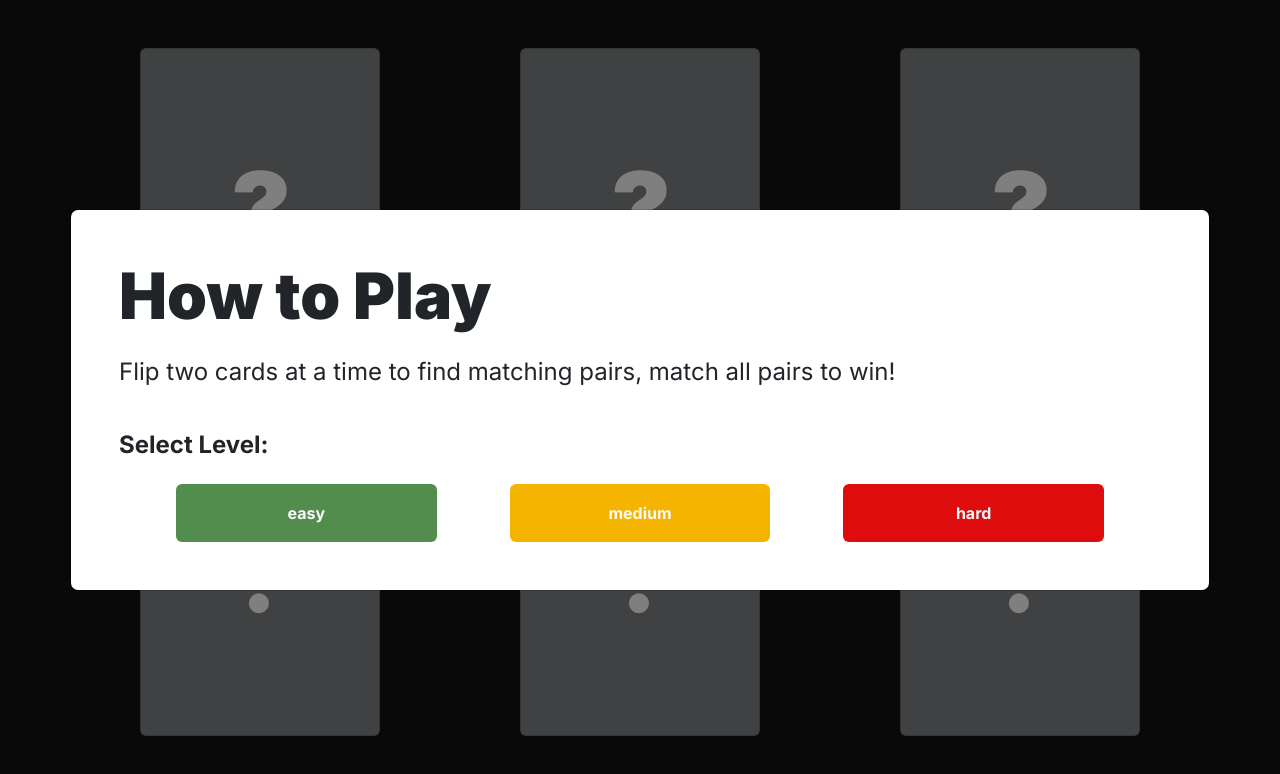
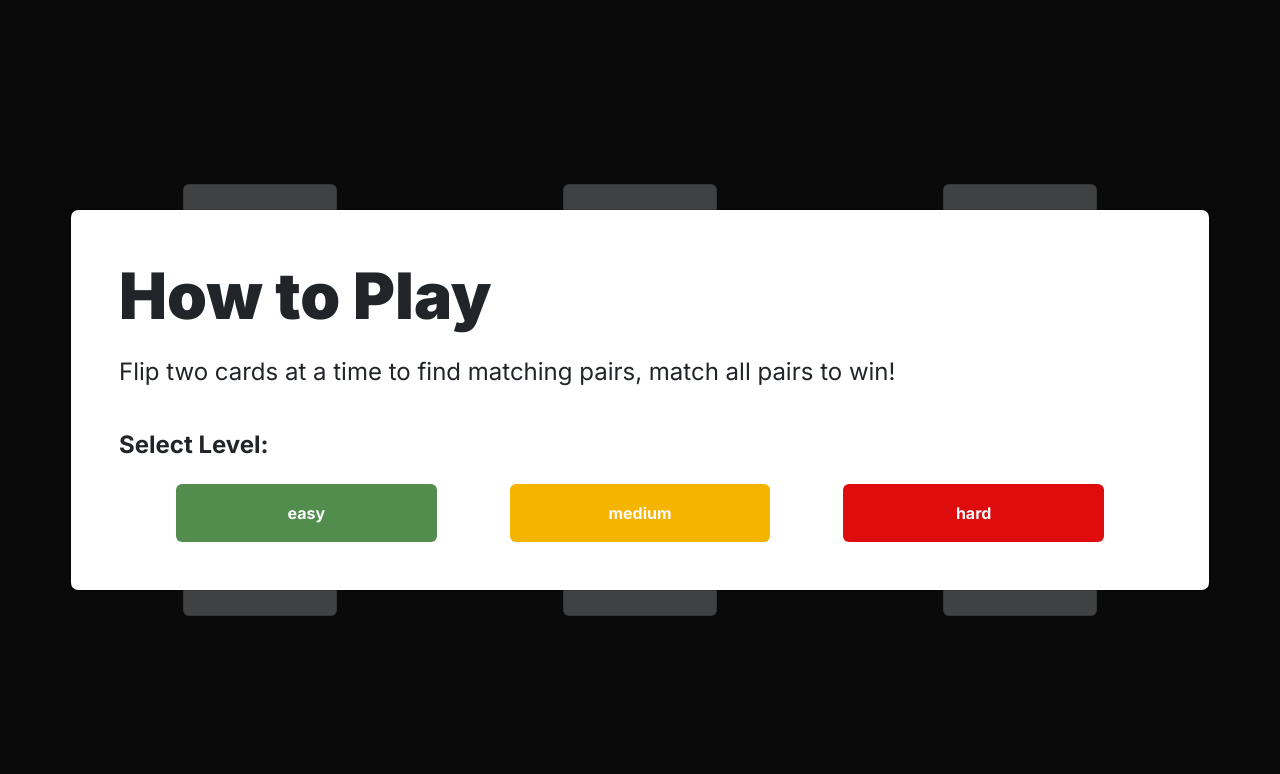
Before and after one commit to joshuavaughn/Project-2---Javascript-Game, a plain HTML site: page index.html in a window 1280 px wide. Drawn offline with nearby package versions, Linux system fonts and the light colour scheme; a web font is replaced by a local one.

Commit message:
responsiveness done

```diff
--- a/index.html
+++ b/index.html
@@ -13,51 +13,70 @@
 <body>
 
     <!-- card container -->
-    <main class="container-md py-5" id="card-container">
+    <main class="container-md py-5 d-flex flex-column justify-content-center" style="height: 100vh;"
+        id="card-container">
         <div class="row mb-5" id="row1">
             <div class="col d-flex justify-content-center">
-                <div class="card" style="height: 20em; width: 15em; background-color: #818384;">
-                    <div class="card-body d-flex justify-content-center align-items-center" style="">
-                        <img src="./sources/images/question-mark.png" class="card-icon" alt="question-mark">
+                <button class="card"
+                    style="height: 15vw; width: 12vw; max-width: 200px; max-height: 300px; background-color: #818384;"
+                    id="card${i}">
+                    <div class="card-body d-flex justify-content-center align-items-center">
+                        <img src="./sources/images/question-mark.png" class="card-icon" alt="question-mark"
+                            id="icon${i}" style="max-width: 80%; height: auto;">
                     </div>
-                </div>
+                </button>
             </div>
             <div class="col d-flex justify-content-center">
-                <div class="card" style="height: 20em; width: 15em; background-color: #818384;">
-                    <div class="card-body d-flex justify-content-center align-items-center" style="">
-                        <img src="./sources/images/question-mark.png" class="card-icon" alt="question-mark">
+                <button class="card"
+                    style="height: 15vw; width: 12vw; max-width: 200px; max-height: 300px; background-color: #818384;"
+                    id="card${i}">
+                    <div class="card-body d-flex justify-content-center align-items-center">
+                        <img src="./sources/images/question-mark.png" class="card-icon" alt="question-mark"
+                            id="icon${i}" style="max-width: 80%; height: auto;">
                     </div>
-                </div>
+                </button>
             </div>
             <div class="col d-flex justify-content-center">
-                <div class="card" style="height: 20em; width: 15em; background-color: #818384;">
-                    <div class="card-body d-flex justify-content-center align-items-center" style="">
-                        <img src="./sources/images/question-mark.png" class="card-icon" alt="question-mark">
+                <button class="card"
+                    style="height: 15vw; width: 12vw; max-width: 200px; max-height: 300px; background-color: #818384;"
+                    id="card${i}">
+                    <div class="card-body d-flex justify-content-center align-items-center">
+                        <img src="./sources/images/question-mark.png" class="card-icon" alt="question-mark"
+                            id="icon${i}" style="max-width: 80%; height: auto;">
                     </div>
-                </div>
+                </button>
             </div>
         </div>
         <div class="row" id="row2">
             <div class="col d-flex justify-content-center">
-                <div class="card" style="height: 20em; width: 15em; background-color: #818384;">
-                    <div class="card-body d-flex justify-content-center align-items-center" style="">
-                        <img src="./sources/images/question-mark.png" class="card-icon" alt="question-mark">
+                <button class="card"
+                    style="height: 15vw; width: 12vw; max-width: 200px; max-height: 300px; background-color: #818384;"
+                    id="card${i}">
+                    <div class="card-body d-flex justify-content-center align-items-center">
+                        <img src="./sources/images/question-mark.png" class="card-icon" alt="question-mark"
+                            id="icon${i}" style="max-width: 80%; height: auto;">
                     </div>
-                </div>
+                </button>
             </div>
             <div class="col d-flex justify-content-center">
-                <div class="card" style="height: 20em; width: 15em; background-color: #818384;">
-                    <div class="card-body d-flex justify-content-center align-items-center" style="">
-                        <img src="./sources/images/question-mark.png" class="card-icon" alt="question-mark">
+                <button class="card"
+                    style="height: 15vw; width: 12vw; max-width: 200px; max-height: 300px; background-color: #818384;"
+                    id="card${i}">
+                    <div class="card-body d-flex justify-content-center align-items-center">
+                        <img src="./sources/images/question-mark.png" class="card-icon" alt="question-mark"
+                            id="icon${i}" style="max-width: 80%; height: auto;">
                     </div>
-                </div>
+                </button>
             </div>
             <div class="col d-flex justify-content-center">
-                <div class="card" style="height: 20em; width: 15em; background-color: #818384;">
-                    <div class="card-body d-flex justify-content-center align-items-center" style="">
-                        <img src="./sources/images/question-mark.png" class="card-icon" alt="question-mark">
+                <button class="card"
+                    style="height: 15vw; width: 12vw; max-width: 200px; max-height: 300px; background-color: #818384;"
+                    id="card${i}">
+                    <div class="card-body d-flex justify-content-center align-items-center">
+                        <img src="./sources/images/question-mark.png" class="card-icon" alt="question-mark"
+                            id="icon${i}" style="max-width: 80%; height: auto;">
                     </div>
-                </div>
+                </button>
             </div>
         </div>
     </main>
@@ -78,9 +97,12 @@
                     <p>Flip two cards at a time to find matching pairs, match all pairs to win!</p>
                     <h3>Select Level:</h3>
                     <div class="d-flex gap-3 justify-content-evenly mt-4">
-                        <button type="button" class="btn p-3 text-light fw-bold difficulty" data-bs-dismiss="modal" style="width: 25%; background: #538D4E;" id="easy">easy</button>
-                        <button type="button" class="btn p-3 text-light fw-bold difficulty" data-bs-dismiss="modal" style="width: 25%; background: #F5B400;" id="medium">medium</button>
-                        <button type="button" class="btn p-3 text-light fw-bold difficulty" data-bs-dismiss="modal" style="width: 25%; background: #DE0C0C;" id="hard">hard</button>
+                        <button type="button" class="btn p-3 text-light fw-bold difficulty" data-bs-dismiss="modal"
+                            style="width: 25%; background: #538D4E;" id="easy">easy</button>
+                        <button type="button" class="btn p-3 text-light fw-bold difficulty" data-bs-dismiss="modal"
+                            style="width: 25%; background: #F5B400;" id="medium">medium</button>
+                        <button type="button" class="btn p-3 text-light fw-bold difficulty" data-bs-dismiss="modal"
+                            style="width: 25%; background: #DE0C0C;" id="hard">hard</button>
                     </div>
                 </div>
             </div>
@@ -94,7 +116,8 @@
                 <div class="modal-body p-5 text-dark">
                     <h1>Shuffiling Cards</h1>
                     <p>Test your luck and pick the same card!</p>
-                    <button type="button" class="btn-close d-none" id="closeShuffleModal" data-bs-dismiss="modal"></button>
+                    <button type="button" class="btn-close d-none" id="closeShuffleModal"
+                        data-bs-dismiss="modal"></button>
                 </div>
             </div>
         </div>
@@ -109,11 +132,34 @@
                     <p id="gameScore"></p>
                 </div>
                 <div class="modal-footer d-flex justify-content-center align-items-center py-3">
-                <button type="button" class="btn btn-warning" id="playAgain" data-bs-dismiss="modal">Play Again!</button>
+                    <button type="button" class="btn btn-warning p-3" id="playAgain" data-bs-dismiss="modal">Play
+                        Again!</button>
                 </div>
             </div>
         </div>
     </div>
+
+    <div class="modal fade" id="resizeModal" data-bs-backdrop="static" data-bs-keyboard="false" tabindex="-1"
+        aria-labelledby="staticBackdropLabel" aria-hidden="true">
+        <div class="modal-dialog modal-dialog-centered modal-xl">
+            <div class="modal-content" id="instructions">
+                <div class="modal-body p-5 text-dark d-flex flex-column justify-content-center align-items-center text-center">
+                    <img src="/sources/images/rotate_90_degrees_cw_23dp_F5B400_FILL0_wght400_GRAD0_opsz24.svg" alt="rotate"
+                    style="height: auto; width: 15vw;" class="m-3">
+                    <p>For better experience, please rotate your device to landscape mode. 😊</p>
+                    <button type="button" class="btn-close d-none" id="closeResizeModal"
+                        data-bs-dismiss="modal"></button>
+                </div>
+            </div>
+        </div>
+    </div>
+
+    <!-- alert -->
+    <!-- <div id="landscapeMessage" class="alert alert-light text-center d-none">
+        <img src="/sources/images/rotate_90_degrees_cw_23dp_F5B400_FILL0_wght400_GRAD0_opsz24.svg" alt="rotate"
+            style="height: auto; width: 15vw;" class="m-3">
+        <p>For better experience, please rotate your device to landscape mode. 😊</p>
+    </div> -->
 
     <script src="https://cdn.jsdelivr.net/npm/bootstrap@5.3.3/dist/js/bootstrap.bundle.min.js"
         integrity="sha384-YvpcrYf0tY3lHB60NNkmXc5s9fDVZLESaAA55NDzOxhy9GkcIdslK1eN7N6jIeHz"
--- a/main.js
+++ b/main.js
@@ -21,9 +21,8 @@ const iconArray = [
 
 let gameScore = 0;
 
-//display instructions
-const instructionsModal = new bootstrap.Modal('#staticBackdrop');
-instructionsModal.show(this);
+window.addEventListener('resize', checkOrientation);
+window.addEventListener('load', checkOrientation);
 
 // set level
 const LEVEL = document.querySelectorAll(`.difficulty`);
@@ -65,18 +64,18 @@ async function initialize (numberOfCards) {
             //make card
             document.querySelector(`#row1`).innerHTML += `
             <div class="col d-flex justify-content-center">
-                <button class="card" style="height: 20em; width: 15em; background-color: #818384;" id = "card${i}">
-                    <div class="card-body d-flex justify-content-center align-items-center" style="">
-                        <img src="./sources/images/question-mark.png" class="card-icon" alt="question-mark" id = "icon${i}">
+                <button class="card" style="height: 15vw; width: 12vw; max-width: 200px; max-height: 300px; background-color: #818384;" id = "card${i}">
+                    <div class="card-body d-flex justify-content-center align-items-center">
+                        <img src="./sources/images/question-mark.png" class="card-icon" alt="question-mark" id = "icon${i}"  style="max-width: 15vw; height: auto;">
                     </div>
                 </button>
             </div>`;
         } else {
             document.querySelector(`#row2`).innerHTML += `
             <div class="col d-flex justify-content-center">
-                <button class="card" style="height: 20em; width: 15em; background-color: #818384;" id = "card${i}">
-                    <div class="card-body d-flex justify-content-center align-items-center" style="">
-                        <img src="./sources/images/question-mark.png" class="card-icon" alt="question-mark" id = "icon${i}">
+                <button class="card" style="height: 15vw; width: 12vw; max-width: 200px; max-height: 300px; background-color: #818384;" id = "card${i}">
+                    <div class="card-body d-flex justify-content-center align-items-center">
+                        <img src="./sources/images/question-mark.png" class="card-icon" alt="question-mark" id = "icon${i}"  style="max-width: 15vw; height: auto;">
                     </div>
                 </button>
             </div>`;
@@ -104,12 +103,12 @@ function revealAll() {
     displayCards.forEach((display) => {
         display.style.backgroundColor = "white";
         display.style.borderStyle = "solid";
-        display.style.borderWidth = "10px";
+        display.style.borderWidth = "0.3em";
         display.style.borderColor = "#818384";
 
         let displayIcon = document.querySelector(`#icon${display.id[4]}`);
         displayIcon.getAttributeNode("src").value = cardsArray[display.id[4]].icon;
-        displayIcon.style.width = "200px";
+        displayIcon.style.width = "15vw";
     });
 
     return new Promise ((resolve, reject) => {
@@ -121,7 +120,9 @@ function revealAll() {
 
                 let displayIcon = document.querySelector(`#icon${hideCard.id[4]}`);
                 displayIcon.getAttributeNode("src").value = "./sources/images/question-mark.png";
-                displayIcon.style.width = "50px";
+                displayIcon.style.width = "10vw";    // ✅ Responsive width
+                displayIcon.style.maxWidth = "50px"; // ✅ Limits max width
+                displayIcon.style.height = "auto";   // ✅ Correct way to maintain aspect ratio
             })
 
             let toReturn = true;
@@ -217,11 +218,11 @@ function reveal (index) {
 
         card.style.backgroundColor = "white";
         card.style.borderStyle = "solid";
-        card.style.borderWidth = "10px";
+        card.style.borderWidth = "0.3em";
         card.style.borderColor = "#818384";
 
         icon.getAttributeNode("src").value = cardsArray[index].icon;
-        icon.style.width = "200px";
+        icon.style.width = "12vw";
 
         cardsArray[index].reveal = true;
 
@@ -242,12 +243,12 @@ function isFinished() {
             console.log (`match found!`);
             card1.style.backgroundColor = "#E7F4D8";
             card1.style.borderStyle = "solid";
-            card1.style.borderWidth = "10px";
+            card1.style.borderWidth = "0.3em";
             card1.style.borderColor = "#00B050";
 
             card2.style.backgroundColor = "#E7F4D8";
             card2.style.borderStyle = "solid";
-            card2.style.borderWidth = "10px";
+            card2.style.borderWidth = "0.3em";
             card2.style.borderColor = "#00B050";
 
             gameScore++;
@@ -255,12 +256,12 @@ function isFinished() {
             console.log (`try again`);
             card1.style.backgroundColor = "#FFB7B7";
             card1.style.borderStyle = "solid";
-            card1.style.borderWidth = "10px";
+            card1.style.borderWidth = "0.3em";
             card1.style.borderColor = "#FF0000";
 
             card2.style.backgroundColor = "#FFB7B7";
             card2.style.borderStyle = "solid";
-            card2.style.borderWidth = "10px";
+            card2.style.borderWidth = "0.3em";
             card2.style.borderColor = "#FF0000";
         }
         pair = [];
@@ -286,3 +287,18 @@ function isFinished() {
         location.reload();
     })
 }
+
+function checkOrientation() {
+    if (window.innerWidth <= 430) {
+        console.log(`You are on mobile`);
+    }
+
+    if (window.innerHeight > window.innerWidth) {
+        const resizeModal = new bootstrap.Modal('#resizeModal');
+        resizeModal.show(this);
+    } else {
+        document.getElementById("closeResizeModal").click();
+        const instructionsModal = new bootstrap.Modal('#staticBackdrop');
+        instructionsModal.show(this);
+    }
+}
```
Also changed, not shown: sources/images/rotate_90_degrees_cw_23dp_F5B400_FILL0_wght400_GRAD0_opsz24.svg (added). Lines whose indentation alone changed are shown as unchanged.
